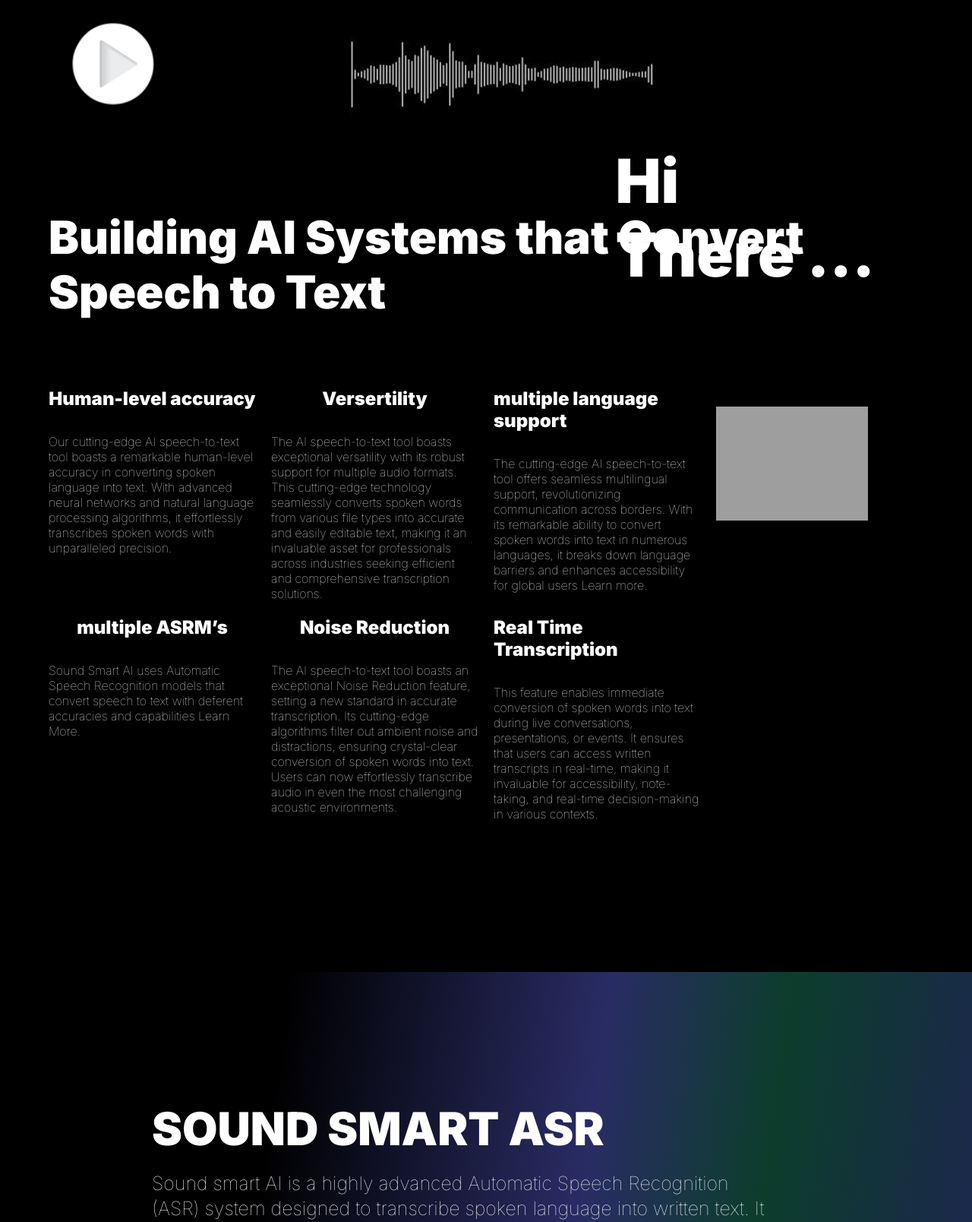
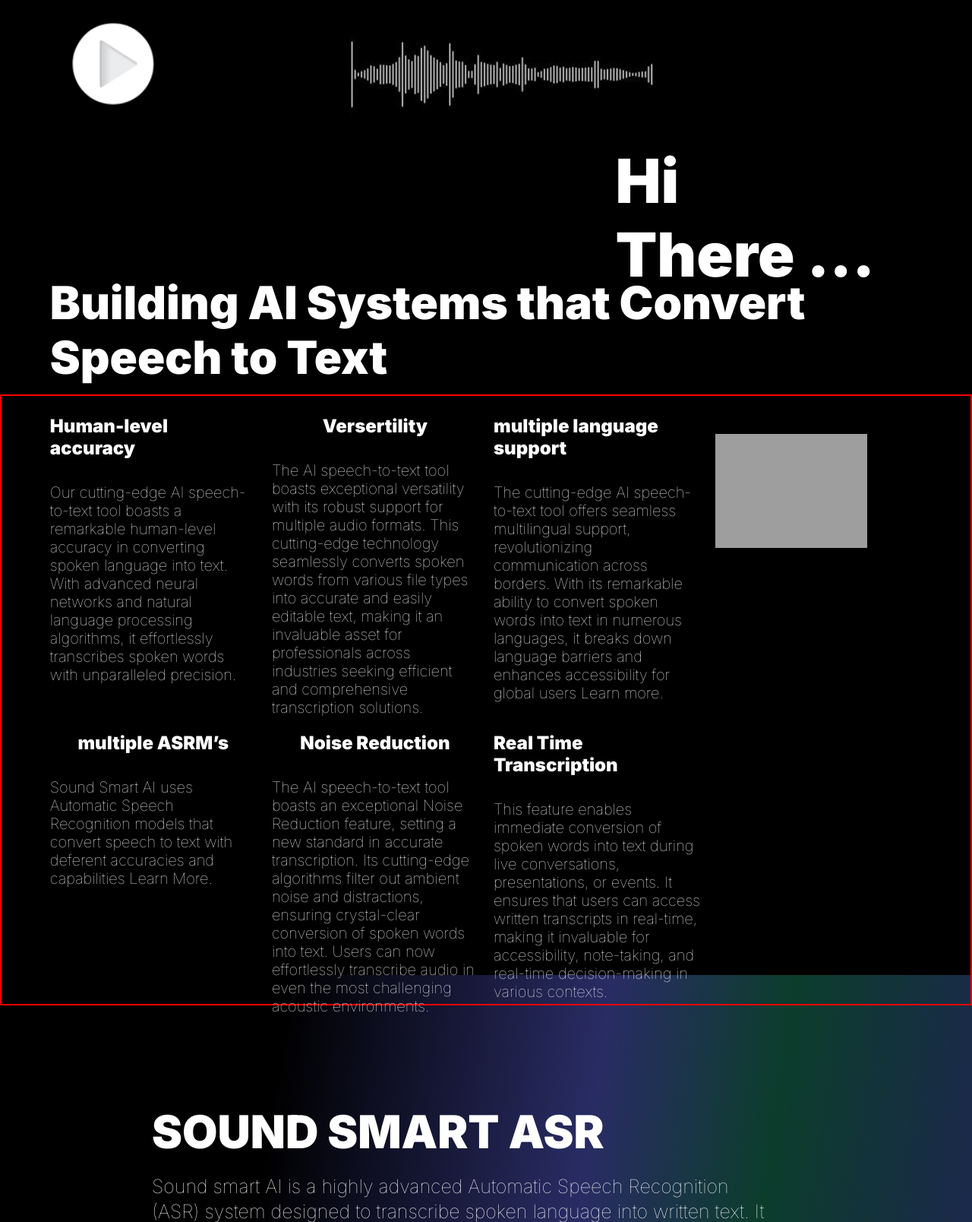
Before and after one commit to techie-ranith/soundsmartai, a PHP site: page / in a window 1280 px wide. Shown: the part 1121-2729 px from the top of the page at 76% size. Run offline with PHP 8.4, Linux system fonts and the light colour scheme; some web fonts are replaced; grey boxes are pictures that could not be loaded.

Commit message:
plz commit

```diff
--- a/css/index.css
+++ b/css/index.css
@@ -146,8 +146,10 @@ width: 500px;
   display: flex;
   align-items: center;
   justify-content: center;
-  /* border: 2px solid red; */
+  border: 2px solid red;
   height: 100vh;
+  position: relative;
+  top: 40px;
 }
 .section3{
   display: flex;
@@ -181,9 +183,7 @@ width: 500px;
   gap: 20px;
   flex: 3;
 }
-.section3 .left{
 
-}
 .section3 .right{
   background-image: url('../assest/bubble.gif');
   background-repeat: no-repeat;
@@ -198,19 +198,24 @@ width: 500px;
 
 .top{
 
-  font-size: 34px;
+  display: flex;
+  font-size: 45px;
+
 }
 .top1{
   font-size: 60px;
   font-weight: 700;
   position: relative;
-  bottom: 45%;
+  top: 160px;
 }
 .bottom{
   position: relative;
-  top: 90px;
+  top: 200px;
+
 }
-
+.dec{
+  font-size: 20px;
+}
 
 
 
--- a/index.html
+++ b/index.html
@@ -111,28 +111,28 @@
     <div class="bottom">
         <div class="text1">
             <div class="top">Human-level accuracy</div>
-            <div>Our cutting-edge AI speech-to-text tool boasts a remarkable human-level accuracy in converting spoken language into text. With advanced neural networks and natural language processing algorithms, it effortlessly transcribes spoken words with unparalleled precision.</div>
+            <div class="dec">Our cutting-edge AI speech-to-text tool boasts a remarkable human-level accuracy in converting spoken language into text. With advanced neural networks and natural language processing algorithms, it effortlessly transcribes spoken words with unparalleled precision.</div>
         </div>
         <div class="text2">
             <div class="top">Versertility</div>
-            <div>The AI speech-to-text tool boasts exceptional versatility with its robust support for multiple audio formats. This cutting-edge technology seamlessly converts spoken words from various file types into accurate and easily editable text, making it an invaluable asset for professionals across industries seeking efficient and comprehensive transcription solutions.</div>
+            <div class="dec">The AI speech-to-text tool boasts exceptional versatility with its robust support for multiple audio formats. This cutting-edge technology seamlessly converts spoken words from various file types into accurate and easily editable text, making it an invaluable asset for professionals across industries seeking efficient and comprehensive transcription solutions.</div>
         </div>
         <div class="text3">
             <div class="top">multiple language support</div>
-            <div>The cutting-edge AI speech-to-text tool offers seamless multilingual support, revolutionizing communication across borders. With its remarkable ability to convert spoken words into text in numerous languages, it breaks down language barriers and enhances accessibility for global users Learn more. </div>
+            <div class="dec">The cutting-edge AI speech-to-text tool offers seamless multilingual support, revolutionizing communication across borders. With its remarkable ability to convert spoken words into text in numerous languages, it breaks down language barriers and enhances accessibility for global users Learn more. </div>
         </div>
         <div class="right"></div>
         <div class="text4">
             <div class="top">multiple ASRM’s</div>
-            <div>Sound Smart AI uses Automatic Speech Recognition models that convert speech to text with deferent accuracies and capabilities Learn More. </div>
+            <div class="dec">Sound Smart AI uses Automatic Speech Recognition models that convert speech to text with deferent accuracies and capabilities Learn More. </div>
         </div>
         <div class="text5">
             <div class="top">Noise Reduction</div>
-            <div>The AI speech-to-text tool boasts an exceptional Noise Reduction feature, setting a new standard in accurate transcription. Its cutting-edge algorithms filter out ambient noise and distractions, ensuring crystal-clear conversion of spoken words into text. Users can now effortlessly transcribe audio in even the most challenging acoustic environments.</div>
+            <div class="dec">The AI speech-to-text tool boasts an exceptional Noise Reduction feature, setting a new standard in accurate transcription. Its cutting-edge algorithms filter out ambient noise and distractions, ensuring crystal-clear conversion of spoken words into text. Users can now effortlessly transcribe audio in even the most challenging acoustic environments.</div>
         </div>
         <div class="text6">
             <div class="top">Real Time Transcription</div>
-            <div>This feature enables immediate conversion of spoken words into text during live conversations, presentations, or events. It ensures that users can access written transcripts in real-time, making it invaluable for accessibility, note-taking, and real-time decision-making in various contexts.</div>
+            <div class="dec">This feature enables immediate conversion of spoken words into text during live conversations, presentations, or events. It ensures that users can access written transcripts in real-time, making it invaluable for accessibility, note-taking, and real-time decision-making in various contexts.</div>
         </div>
     </div>
 </div>
```
